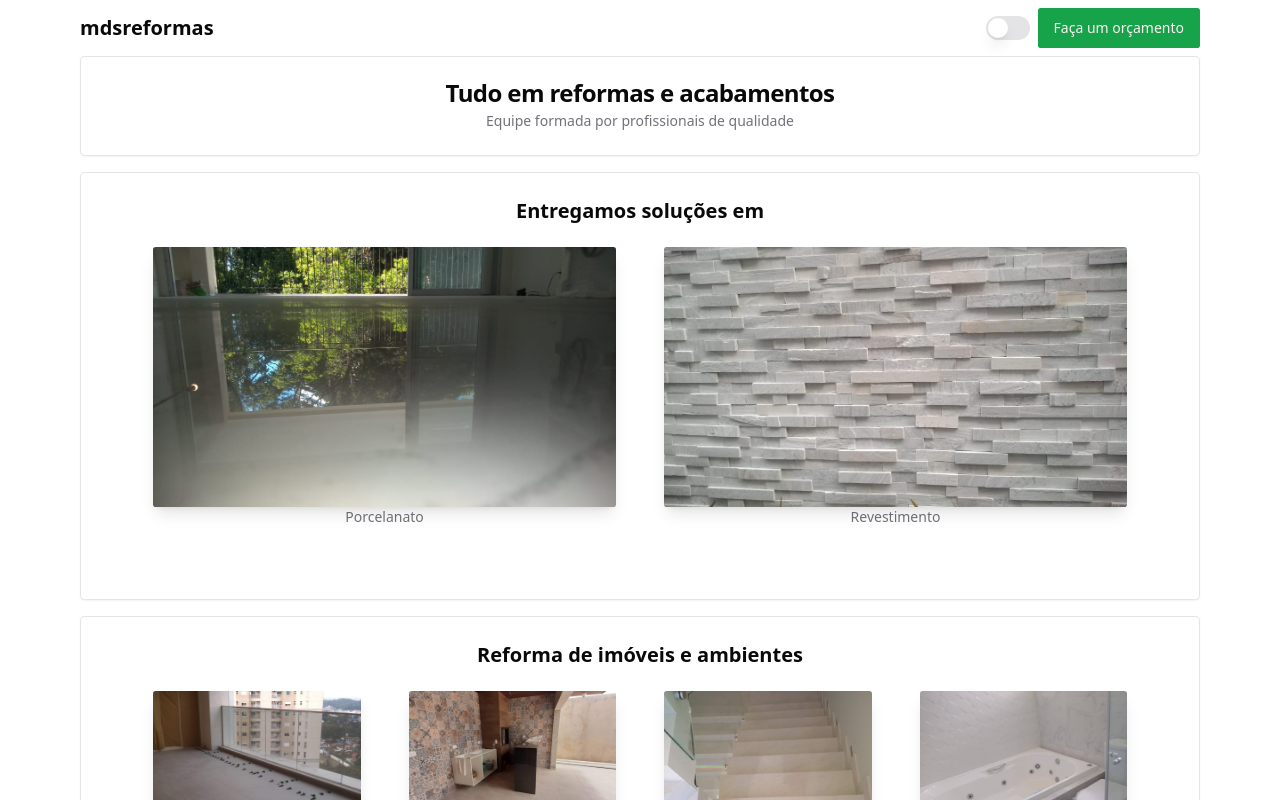
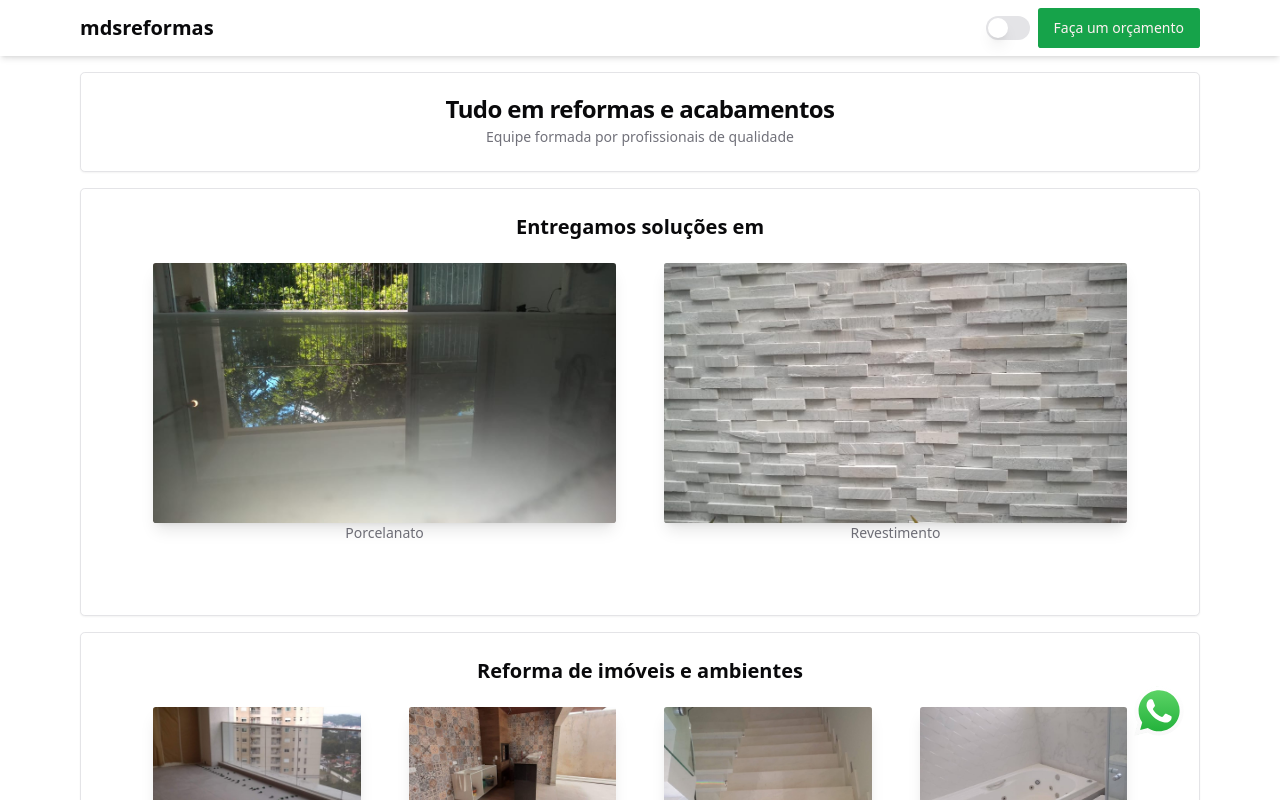
Before and after one commit to bylucaspaiva/mds, a React (Vite) app in the folder Client/: page / in a window 1280 px wide. Shown: the top 800 px of the page. Built offline with nearby package versions, Linux system fonts and the light colour scheme; some icons are missing.

Commit message:
feat: add whats api link

```diff
--- a/Client/src/@/components/image-block.tsx
+++ b/Client/src/@/components/image-block.tsx
@@ -8,7 +8,7 @@ interface Props {
 const ImageBlock = ({ url, description }: Props) => {
   return (
     <CardContent className="text-center">
-      <div className="overflow-hidden rounded-md  transform hover:scale-110 transition-transform hover:mb-2 shadow-lg">
+      <div className="overflow-hidden rounded-md  transform hover:scale-110 transition-transform hover:mb-4 shadow-lg">
         <img src={url} alt={description} />
       </div>
         <CardDescription>
--- a/Client/src/@/components/navbar.tsx
+++ b/Client/src/@/components/navbar.tsx
@@ -1,25 +1,24 @@
-import { Icon } from '@iconify/react/dist/iconify.js'
-import ThemeSwitch from './theme-switch'
-import DialogForm from './dialog-form';
+import { Icon } from "@iconify/react/dist/iconify.js";
+import ThemeSwitch from "./theme-switch";
+import DialogForm from "./dialog-form";
 
 interface Props {
   className: string;
 }
 
-const Navbar = ({className}: Props) => {
+const Navbar = ({ className }: Props) => {
   return (
     <nav className={className}>
       <h1 className="text-xl font-bold">mdsreformas</h1>
       <div className="flex items-center">
         <div className="flex items-center">
-              <Icon icon="ic:round-whatsapp" width="30" height="30" />
             <Icon icon="mdi:instagram" width="30" height="30" />
         </div>
         <ThemeSwitch />
-            <DialogForm  />
+        <DialogForm />
       </div>
     </nav>
-  )
-}
+  );
+};
 
-export default Navbar
+export default Navbar;
--- a/Client/src/App.tsx
+++ b/Client/src/App.tsx
@@ -2,6 +2,7 @@ import { ThemeProvider } from "./@/components/theme-provider";
 
 import Navbar from "./@/components/navbar";
 import MainContent from "./@/components/main-content";
+import { Icon } from "@iconify/react/dist/iconify.js";
 
 function App() {
   // const [isMobile, setIsMobile] = useState(false);
@@ -9,10 +10,13 @@ function App() {
   return (
     <>
       <ThemeProvider defaultTheme="dark" storageKey="vite-ui-theme">
+      <Navbar className="px-20 shadow-md bg-background sticky top-0 z-50 h-14 flex justify-between items-center w-full opacity-100" />
         <div className="px-20">
-          <Navbar className="bg-background sticky top-0 z-50 h-14 flex justify-between items-center w-full opacity-100" />
-          <MainContent className=" top-14 sm:col-span-7 col-span-5 z-0 " />
+          <MainContent className="mt-4 sm:col-span-7 col-span-5 z-0 " />
         </div>
+        <a href="https://api.whatsapp.com/send?phone=5541992242842&text=Ol%C3%A1,%20gostaria%20de%20fazer%20um%20or%C3%A7amento" target="_blank">
+            <Icon icon="logos:whatsapp-icon" width="50" height="50" className="fixed bottom-16 right-24"/>
+        </a>
       </ThemeProvider>
     </>
   );
```
Lines whose indentation alone changed are shown as unchanged.
